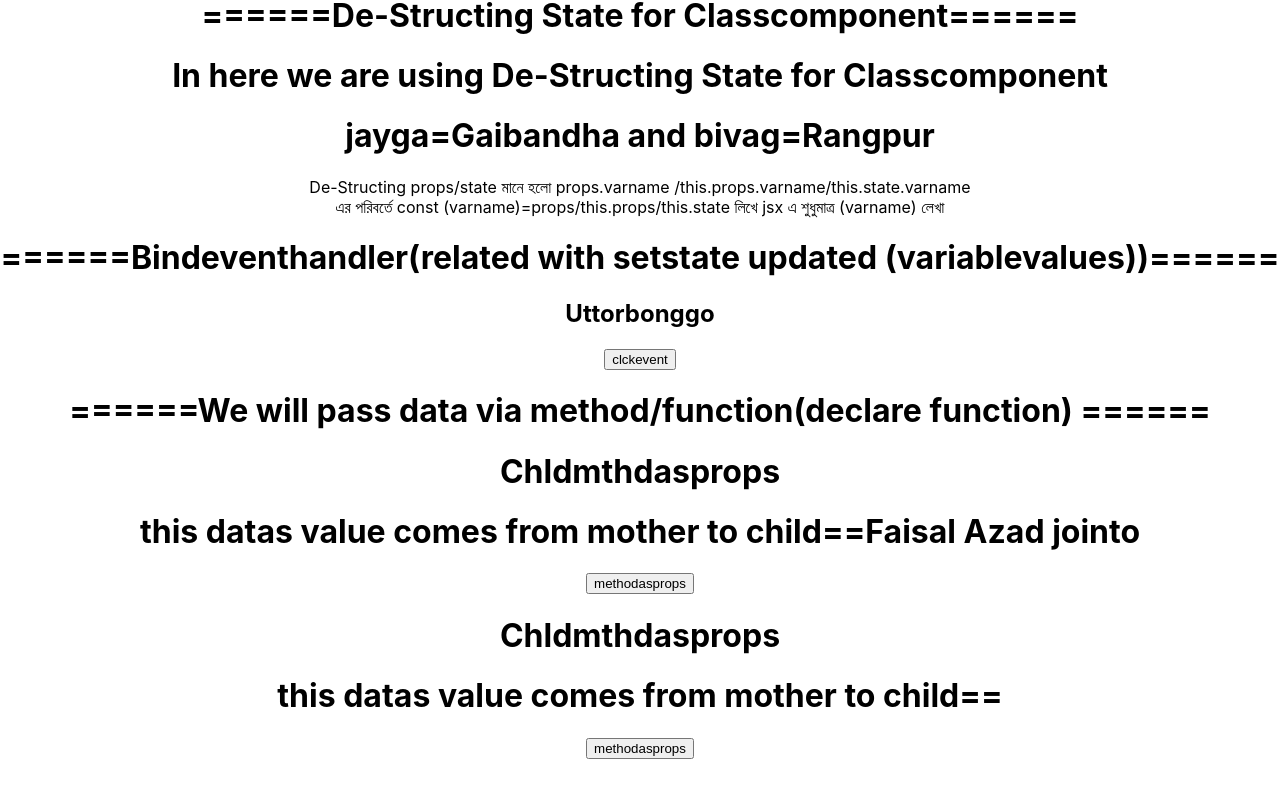
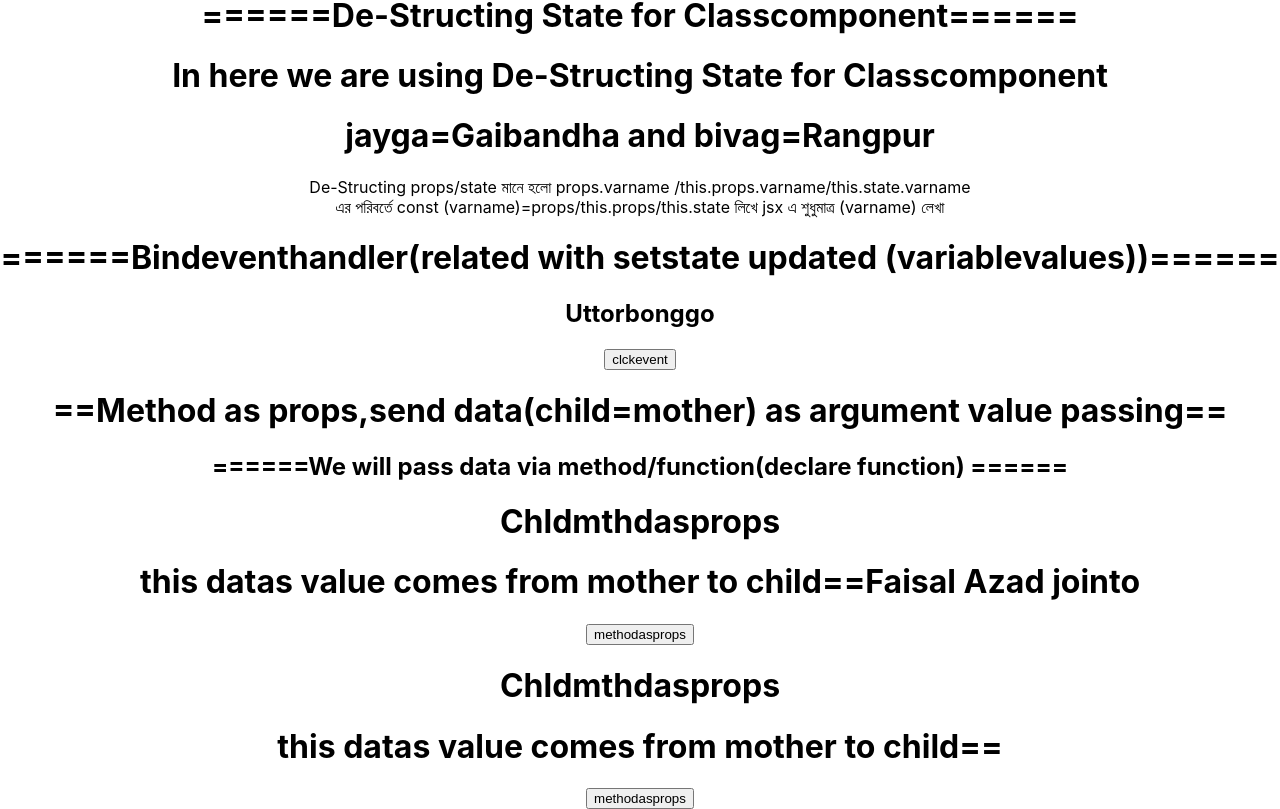
Before and after one commit to Shamsuzzaman321/dipreact, a React (Create React App) app: page / in a window 1280 px wide. Shown: the part 2398-3207 px from the top of the page. Before the commit the page ends 3157 px from the top, so only its background shows below. Built offline with nearby package versions, Linux system fonts and the light colour scheme.

Commit message:
UPDATED props as method for functional and class component has been added successfully

```diff
--- a/src/components/Chldmthdasprops.js
+++ b/src/components/Chldmthdasprops.js
@@ -5,7 +5,7 @@ const Chldmthdasprops = (props) => {
 		<div>
 		<h1>Chldmthdasprops</h1>
 		<h1>this datas value comes from mother to child=={props.childvarname}</h1>
-		<button onClick={() => props.childfuncname("argdatavarname")}>methodasprops</button>
+		<button onClick={() => props.childfuncname('hello')}>methodasprops</button>
 
 		</div>
 	)
--- a/src/components/Prntmthdasprops.js
+++ b/src/components/Prntmthdasprops.js
@@ -16,7 +16,8 @@ class Prntmthdasprops extends React.Component {
   render() {
     return (
       <div>
-      <h1>======We will pass data via method/function(declare function) ======</h1>
+      <h1>==Method as props,send data(child=mother) as argument value passing==</h1>
+      <h2>======We will pass data via method/function(declare function) ======</h2>
       <Chldmthdasprops childvarname={this.state.varname}/>
       <Chldmthdasprops childfuncname={()=> this.prntfunctioname()}/>
 
```
Also changed, not shown: 1 other file (tests, documents, lock files or other folders).
